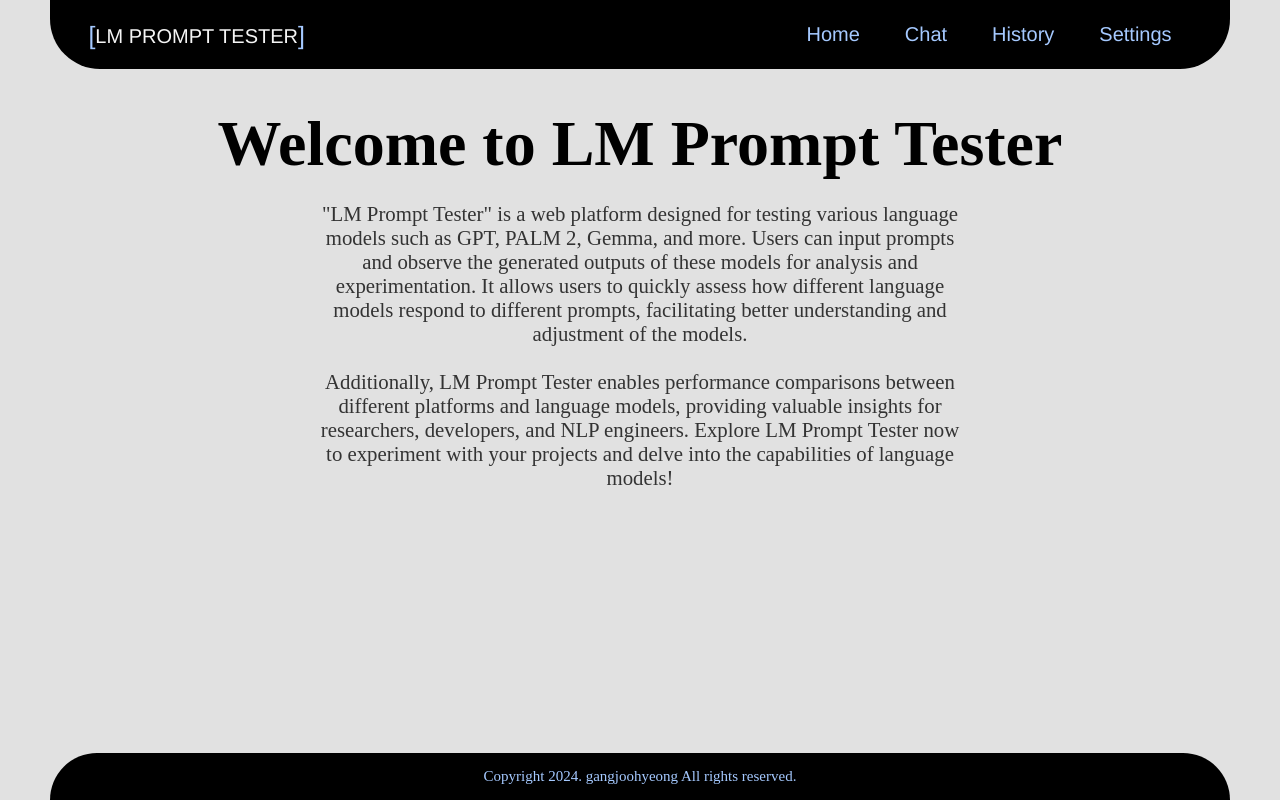
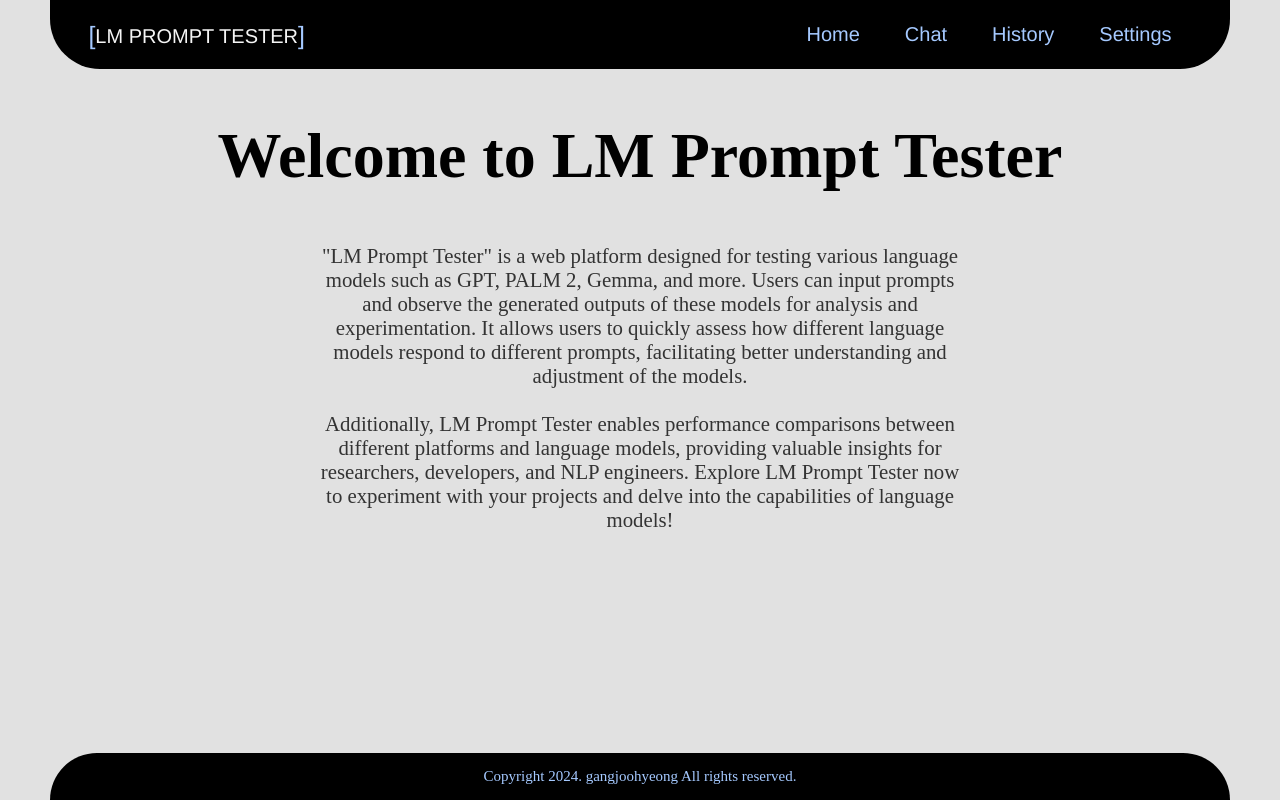
Before and after one commit to gangjoohyeong/lm-prompt-tester, a React (Vite) app in the folder lm-prompt-tester/: page / in a window 1280 px wide. Built offline with nearby package versions, Linux system fonts and the light colour scheme.

Commit message:
react: 소개 문구가 헤더를 침범하는 문제를 수정

```diff
--- a/lm-prompt-tester/src/pages/Home.module.css
+++ b/lm-prompt-tester/src/pages/Home.module.css
@@ -3,10 +3,9 @@
   flex-direction: column;
   align-items: center;
   justify-content: center;
-  height: 60vh;
-  margin-bottom: 20vh;
   text-align: center;
   overflow: hidden;
+  margin-top: 50px;
 }
 
 .title {
@@ -16,6 +15,7 @@
   transform: translateY(-20px);
   animation: slideIn 0.8s forwards;
   animation-delay: 0.5s;
+  margin-bottom: 30px;
 }
 
 .description {
```
